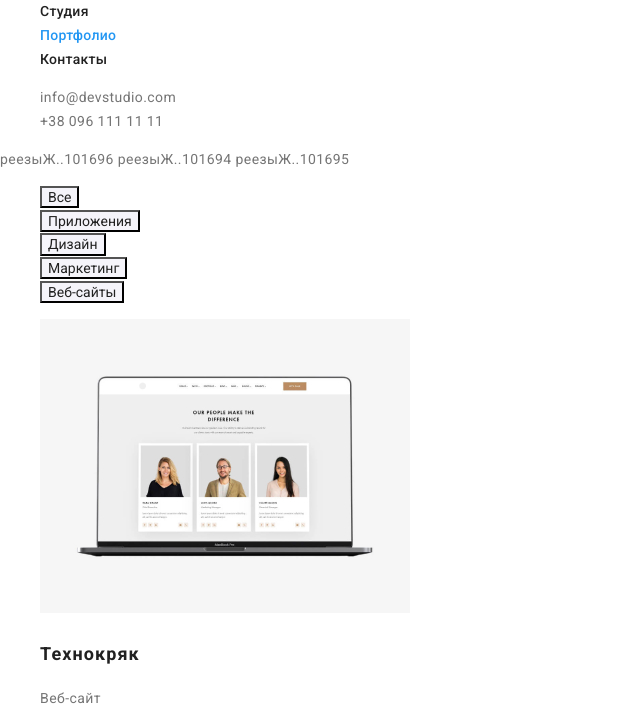
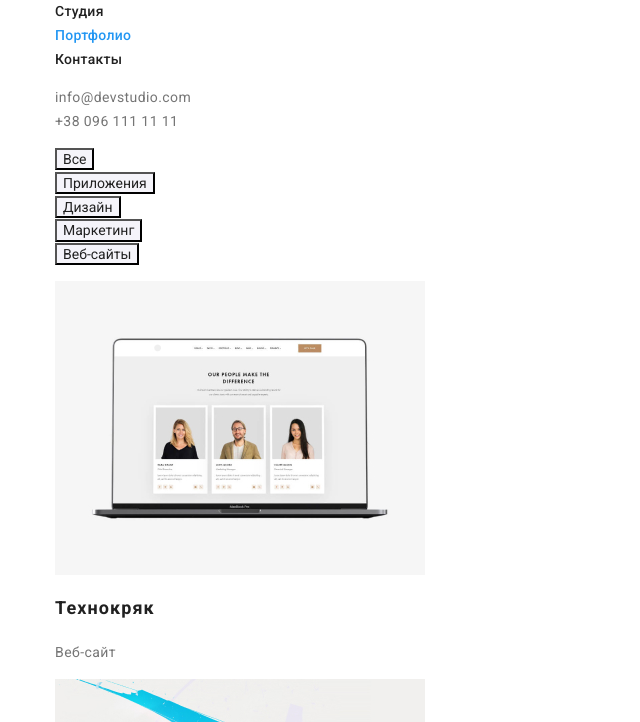
Before and after one commit to NKapaev/goit-markup-hw-03, a plain HTML site: page portfolio.html in a window 1280 px wide. Shown: the part 46-768 px from the top of the page, without its empty margins (0-640 px from the left). Drawn offline with nearby package versions, Linux system fonts and the light colour scheme.

Commit message:
Добавляет контейнеры

```diff
--- a/css/styles.css
+++ b/css/styles.css
@@ -16,6 +16,11 @@ body {
 }
 address {
   font-style: normal;
+}
+img{
+  display: block;
+  max-width: 100%;
+  height: auto;
 }
 .visually-hidden {
   position: absolute !important;
@@ -45,6 +50,7 @@ address {
 }
 .list {
   list-style: none;
+  padding-left: 0px;
 }
 .filter {
   list-style: none;
@@ -63,6 +69,15 @@ button {
   color: var(--black-text-color);
 }
 
+.container{
+  margin: 0 auto;
+  width: 1200px;
+  padding-left: 15px;
+  padding-right: 15px;
+  margin-left: auto;
+  margin-right: auto;
+}
+
 .logo {
   font-family: Raleway;
   font-weight: 700;
@@ -79,6 +94,7 @@ button {
 }
 .hero-section {
   background-color: var(--dark-bgc);
+  text-align: center;
 }
 .hero-title {
   font-weight: 900;
--- a/portfolio.html
+++ b/portfolio.html
@@ -13,6 +13,7 @@
 </head>
 <body>
     <header>
+        <div class="container">
         <nav>
             <a class="logo" href="./index.html" lang="en"><span class="logo-web">Web</span>Studio</a>
 
@@ -26,14 +27,14 @@
             <li><a class="link" href="mailto:info@devstudio.com">info@devstudio.com</a> </li>
             <li><a class="link" href="tel:+380961111111">+38 096 111 11 11</a></li>
         </ul>
-    </header>реезыЖ..101696
-    реезыЖ..101694
-    реезыЖ..101695
+    </div>
+    </header>
 
     <main>
         <section>
+            <div class="container">
             <h1 class="visually-hidden">Портфолио</h1>
-            <ul class="filter">
+            <ul class="list filter">
                 <li><button class="filter-button" type="button">Все</button></li>
                 <li><button class="filter-button" type="button">Приложения</button></li>
                 <li><button class="filter-button" type="button">Дизайн</button></li>
@@ -79,9 +80,11 @@
                         <p class="filter-name">Приложение</p>
                     </a></li>
             </ul>
+        </div>
         </section>
     </main>
     <footer class="footer">
+        <div class="container">
         <a class="logo" href="./index.html" lang="en"><span class="logo-web">Web</span><span class="logo-studio">Studio</span></a>
         <address>
             <ul class="list">
@@ -90,6 +93,7 @@
                 <li><a class="link" href="tel:+380991111111">+38 099 111 11 11</a></li>
             </ul>
         </address>
+    </div>
     </footer>
 
 </body>
```
Also changed, not shown: index.html (+11 -0 lines).
